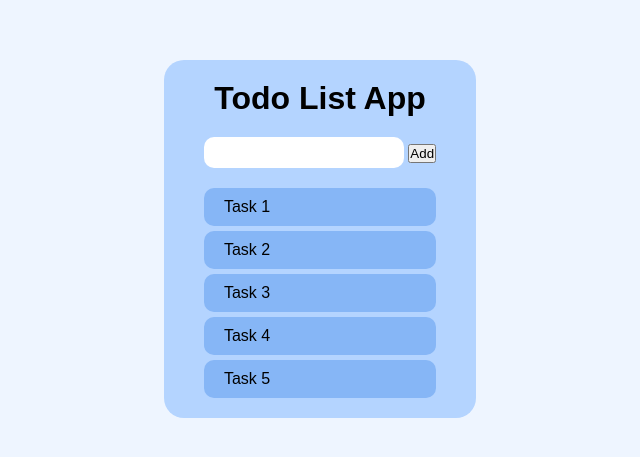
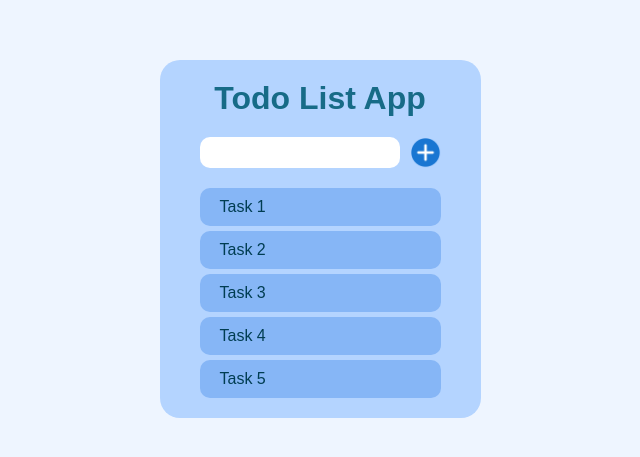
Before and after one commit to sulfikaralijun/Todo-List-App, a plain HTML site: page index.html in a window 1280 px wide. Shown: the part 161-618 px from the top of the page, without its empty margins (320-960 px from the left). Drawn offline with Linux system fonts and the light colour scheme.

Commit message:
update README.md, index.html and style.css

```diff
--- a/index.html
+++ b/index.html
@@ -12,7 +12,9 @@
       <h1>Todo List App</h1>
       <div class="input-section">
         <input type="text">
-        <button>Add</button>
+        <button>
+          <img src="src/add-button_11240033.png" alt="">
+        </button>
       </div>
       <div class="task-section">
         <ul>
--- a/src/style.css
+++ b/src/style.css
@@ -22,9 +22,15 @@ body {
   padding: 20px 40px;
   border-radius: 20px;
 }
+.wrapper h1 {
+  color: #176B87;
+}
 
 .wrapper .input-section {
   margin-top: 20px;
+  display: flex;
+  align-items: center;
+  gap: 10px;
 }
 .input-section input {
   width: 200px;
@@ -33,8 +39,17 @@ body {
   border-radius: 10px;
   border: none;
 }
+.input-section input:focus {
+  outline: none;
+}
 .input-section button {
-
+  height: 31px;
+  width: 31px;
+  background: transparent;
+  border: none;
+}
+button img {
+  width: 100%;
 }
 
 .wrapper .task-section {
@@ -53,4 +68,5 @@ ul li {
   background-color: #86B6F6;
   padding: 10px 20px;
   border-radius: 10px;
+  color: #003d52;
 }
```
Also changed, not shown: 1 other file.
